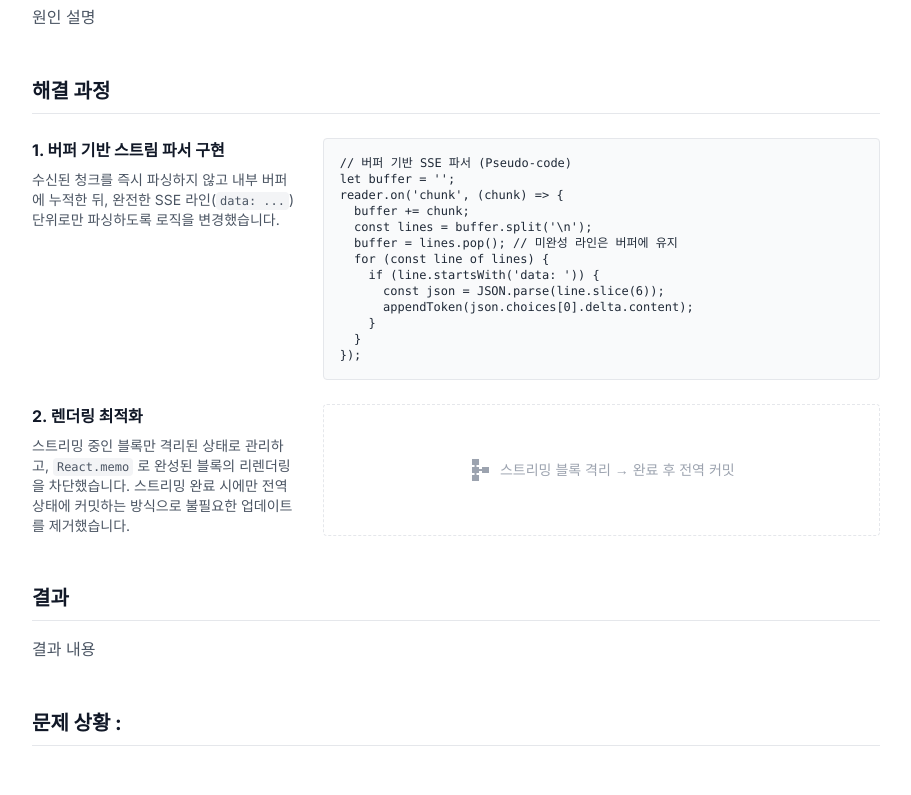
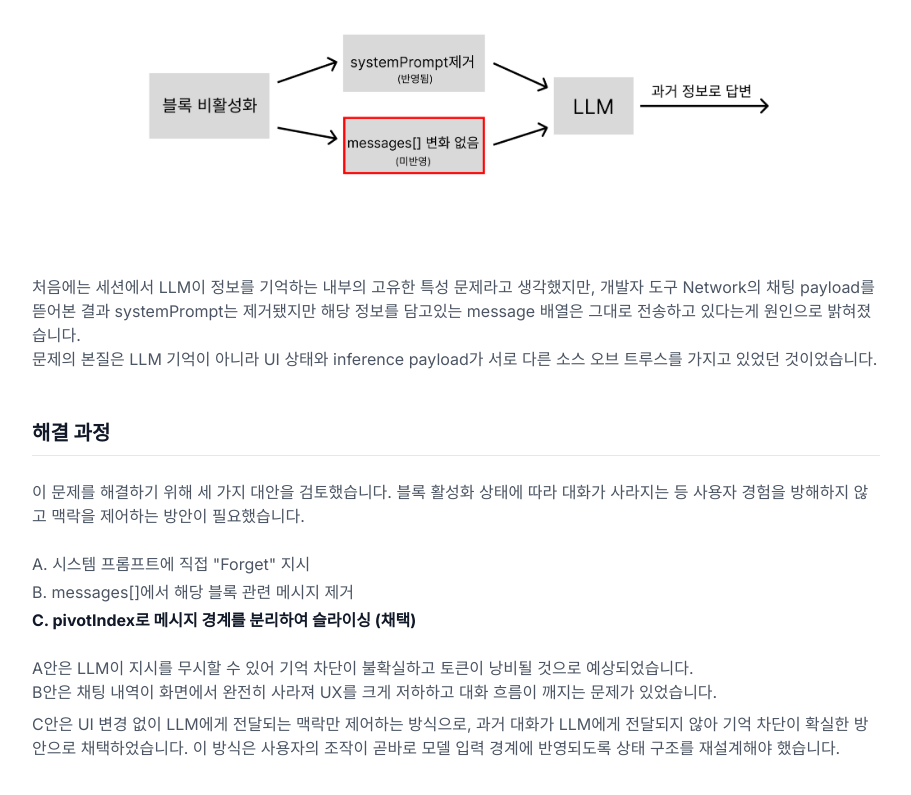
Before and after one commit to tytgame/my-portfolio, a React (Create React App) app: page / in a window 1280 px wide. Shown: the part 1440-2235 px from the top of the page, without its empty margins (184-1095 px from the left). Built offline with nearby package versions, Linux system fonts and the light colour scheme.

Commit message:
update portfolio

```diff
--- a/src/pages/BlockmindPage.js
+++ b/src/pages/BlockmindPage.js
@@ -8,7 +8,7 @@ function BlockmindPage() {
           <span className="text-sm font-mono text-gray-500 mt-2 md:mt-0">2026.01 - 2026.03</span>
         </div>
         <p className="text-lg text-gray-700 mb-6 font-light leading-relaxed">
-        사용자의 대화를 바탕으로 정보를 블록으로 추출하고, <br/>
+        사용자의 대화를 바탕으로 정보를 블록으로 생성하고, <br/>
         AI 대화에서 어떤 컨텍스트가 답변에 반영되는지 시각화하고 제어할 수 있는 서비스
         </p>
         <div className="flex flex-wrap gap-x-6 gap-y-2 text-sm font-mono text-gray-600">
@@ -65,55 +65,47 @@ function BlockmindPage() {
         <div className="prose max-w-none text-gray-600">
         </div>
         <img
-          src=""
+          src="/BlockmindReason1.png"
           alt="블록 토글 시 요청 흐름"
-          className="w-full rounded"
+          className="w-full max-w-2xl mx-auto rounded"
         />
         <div className="prose max-w-none text-gray-600">
-          <p>원인 설명</p>
+          <p>처음에는 세션에서 LLM이 정보를 기억하는 내부의 고유한 특성 문제라고 생각했지만,
+          개발자 도구 Network의 채팅 payload를 뜯어본 결과 systemPrompt는 제거됐지만 해당 정보를 담고있는 message 배열은 그대로 전송하고 있다는게 원인으로 밝혀졌습니다.<br/>
+          문제의 본질은 LLM 기억이 아니라 UI 상태와 inference payload가 서로 다른 소스 오브 트루스를 가지고 있었던 것이었습니다.
+          </p>
         </div>
       </section>
 
       {/* 해결 과정 */}
       <section className="space-y-6">
         <h3 className="text-xl font-bold border-b border-border-light pb-2">해결 과정</h3>
-        <div className="grid grid-cols-1 md:grid-cols-12 gap-6">
-          <div className="md:col-span-4">
-            <h4 className="font-bold text-gray-900 mb-2">1. 버퍼 기반 스트림 파서 구현</h4>
-            <p className="text-sm text-gray-600">
-              수신된 청크를 즉시 파싱하지 않고 내부 버퍼에 누적한 뒤,
-              완전한 SSE 라인(<code className="text-xs bg-gray-100 px-1 py-0.5 rounded">data: ...</code>) 단위로만 파싱하도록 로직을 변경했습니다.
-            </p>
-          </div>
-          <div className="md:col-span-8 bg-surface-light p-4 rounded border border-border-light font-mono text-xs overflow-x-auto custom-scrollbar">
-            <pre className="text-gray-800">{`// 버퍼 기반 SSE 파서 (Pseudo-code)
-let buffer = '';
-reader.on('chunk', (chunk) => {
-  buffer += chunk;
-  const lines = buffer.split('\\n');
-  buffer = lines.pop(); // 미완성 라인은 버퍼에 유지
-  for (const line of lines) {
-    if (line.startsWith('data: ')) {
-      const json = JSON.parse(line.slice(6));
-      appendToken(json.choices[0].delta.content);
-    }
-  }
-});`}</pre>
-          </div>
 
-          <div className="md:col-span-4">
-            <h4 className="font-bold text-gray-900 mb-2">2. 렌더링 최적화</h4>
-            <p className="text-sm text-gray-600">
-              스트리밍 중인 블록만 격리된 상태로 관리하고,
-              <code className="text-xs bg-gray-100 px-1 py-0.5 rounded mx-1">React.memo</code>로
-              완성된 블록의 리렌더링을 차단했습니다.
-              스트리밍 완료 시에만 전역 상태에 커밋하는 방식으로 불필요한 업데이트를 제거했습니다.
-            </p>
-          </div>
-          <div className="md:col-span-8 border border-dashed border-border-light p-4 rounded flex items-center justify-center text-sm text-gray-400">
-            <span className="material-icons mr-2">schema</span>
-            스트리밍 블록 격리 → 완료 후 전역 커밋
-          </div>
+        {/* 대안 검토 */}
+        <div className="prose max-w-none text-gray-600">
+          <p>이 문제를 해결하기 위해 세 가지 대안을 검토했습니다. 블록 활성화 상태에 따라 대화가 사라지는 등 사용자 경험을 방해하지 않고 맥락을 제어하는 방안이 필요했습니다.</p>
+        </div>
+        <ul className="text-gray-600 space-y-1">
+          <li>A. 시스템 프롬프트에 직접 "Forget" 지시</li>
+          <li>B. messages[]에서 해당 블록 관련 메시지 제거</li>
+          <li className="font-bold text-gray-900">C. pivotIndex로 메시지 경계를 분리하여 슬라이싱 (채택)</li>
+        </ul>
+
+        {/* A,B,C 기각 이유 */}
+        <div className="prose max-w-none text-gray-600 space-y-2">
+          <p>
+            A안은 LLM이 지시를 무시할 수 있어 기억 차단이 불확실하고 토큰이 낭비될 것으로 예상되었습니다.<br/>
+            B안은 채팅 내역이 화면에서 완전히 사라져 UX를 크게 저하하고 대화 흐름이 깨지는 문제가 있었습니다.
+          </p>
+          <p>
+            C안은 UI 변경 없이 LLM에게 전달되는 맥락만 제어하는 방식으로,
+            과거 대화가 LLM에게 전달되지 않아 기억 차단이 확실한 방안으로 채택하었습니다.
+            이 방식은 사용자의 조작이 곧바로 모델 입력 경계에 반영되도록 상태 구조를 재설계해야 했습니다.
+          </p>
+        </div>
+
+        {/* 구현 과정 */}
+        <div className="prose max-w-none text-gray-600">
         </div>
       </section>
 
```
Also changed, not shown: public/BlockmindReason1.png (added).
